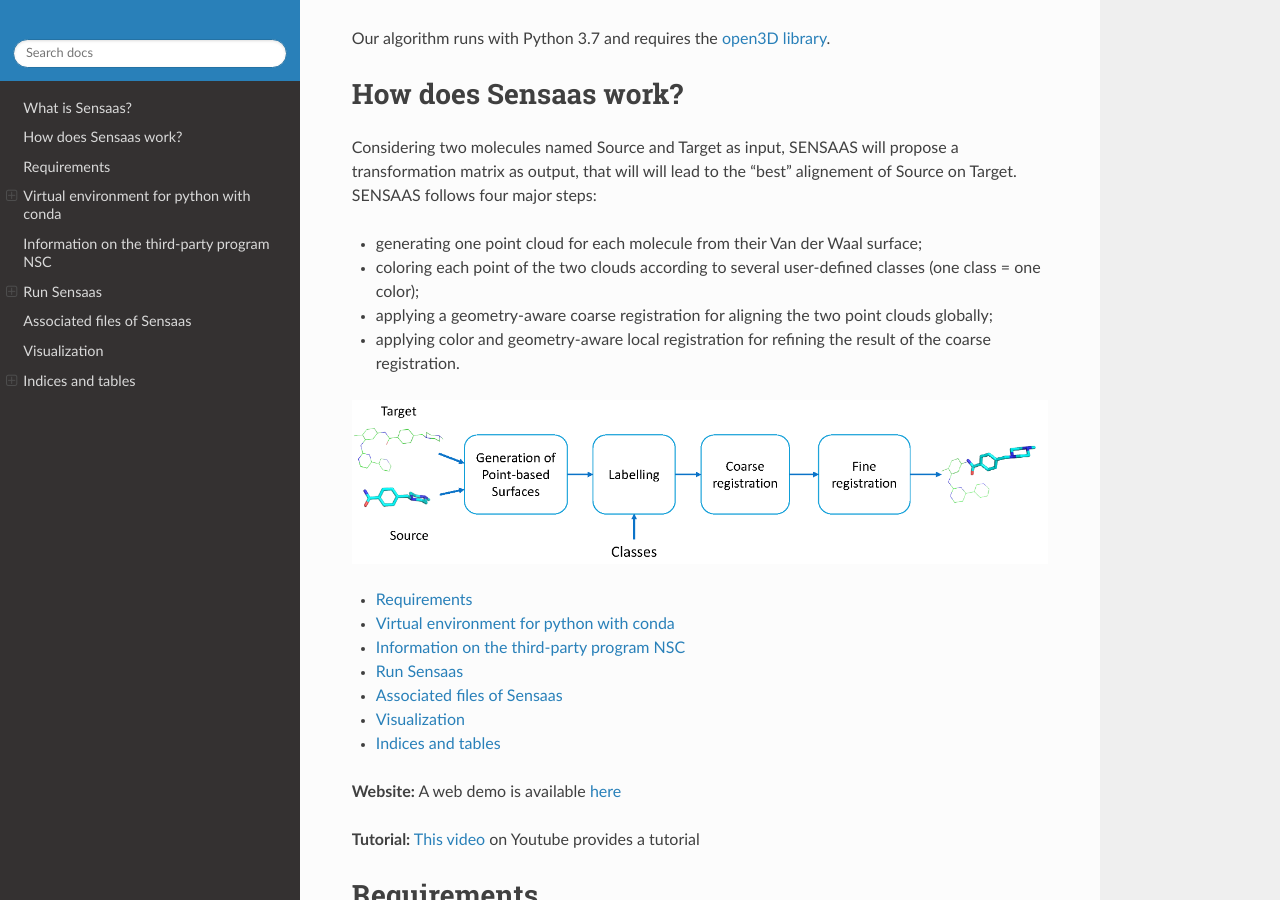
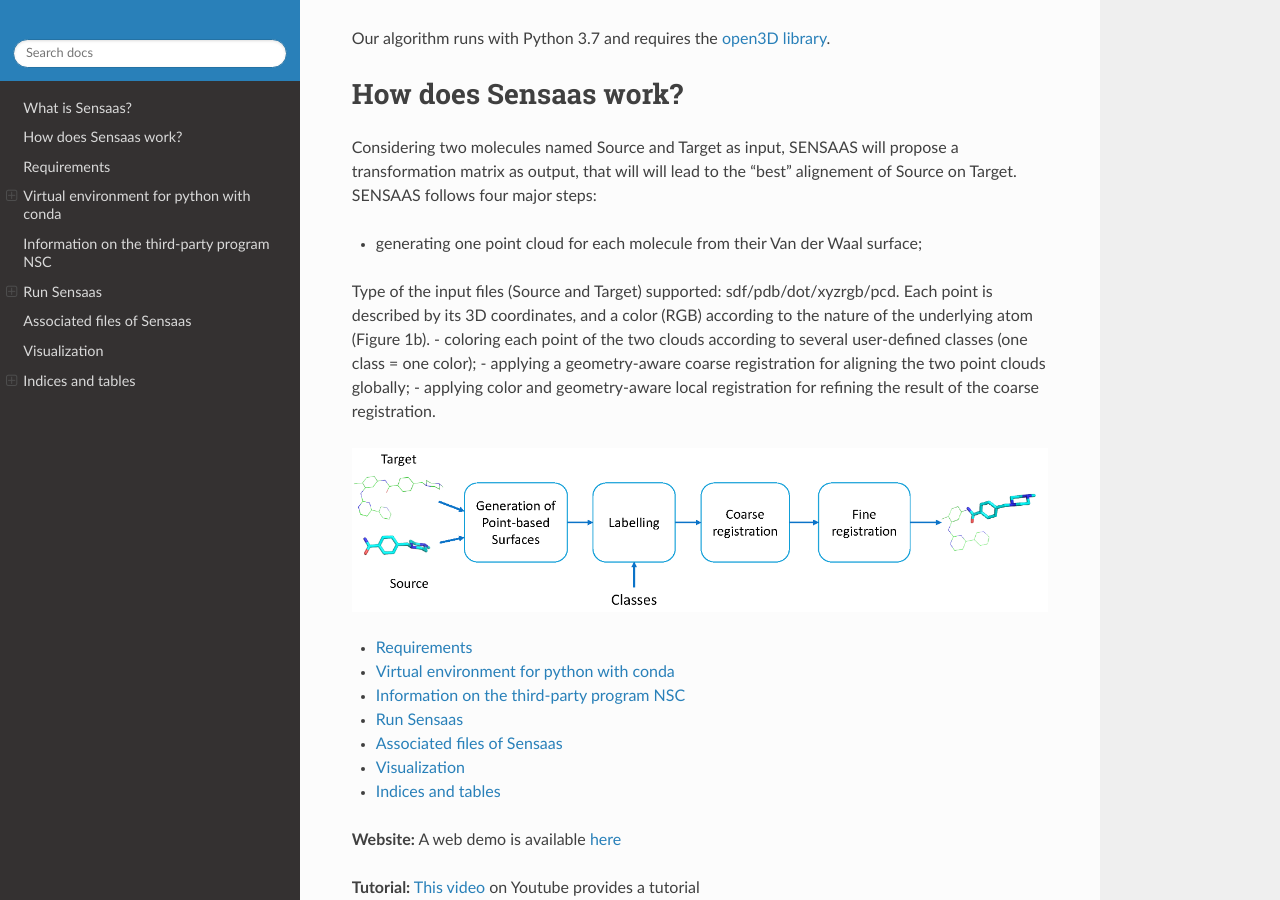
Before and after one commit to SENSAAS/sensaas, a Sphinx documentation site: the page built from docs/index.rst, in a window 1280 px wide and 900 px high, scrolled down 408 px. Built offline with Sphinx 7.4.7 and the Read the Docs theme 2.0.0, drawn with Linux system fonts in a browser that asks for light colours.

Commit message:
Update index.rst

```diff
--- a/docs/index.rst
+++ b/docs/index.rst
@@ -22,6 +22,8 @@ How does Sensaas work?
 Considering two molecules named Source and Target as input, SENSAAS will propose a transformation matrix as output, that will will lead to the "best" alignement of Source on Target. SENSAAS  follows four major steps:
 
 - generating one point cloud for each molecule from their Van der Waal surface;
+Type of the input files (Source and Target) supported: sdf/pdb/dot/xyzrgb/pcd. Each point is described by its 3D coordinates, and a color (RGB) according to the
+nature of the underlying atom (Figure 1b).
 - coloring each point of the two clouds according to several user-defined classes (one class = one color);
 - applying a geometry-aware coarse registration for aligning the two point clouds globally;
 - applying color and geometry-aware local registration for refining the result of the coarse registration.
```
